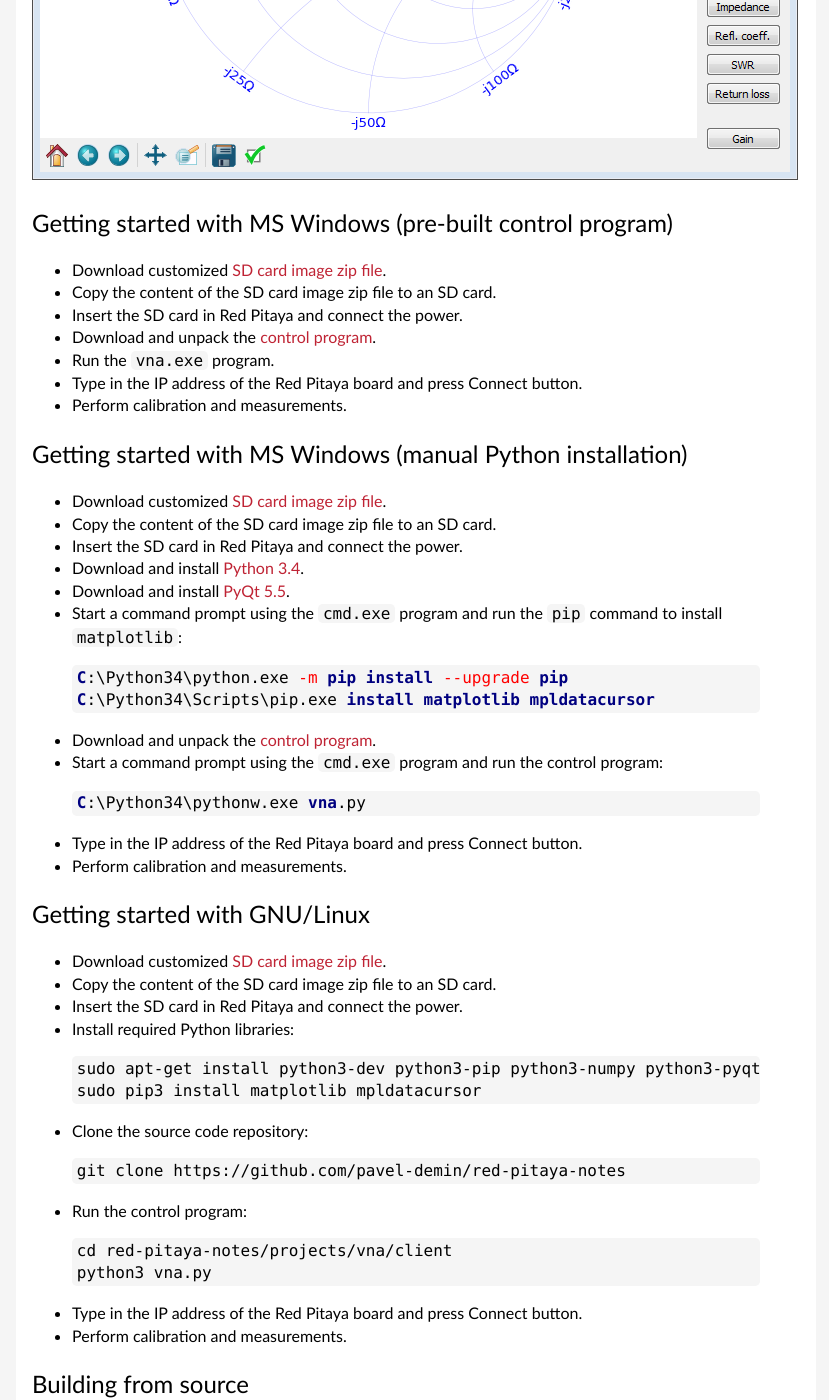
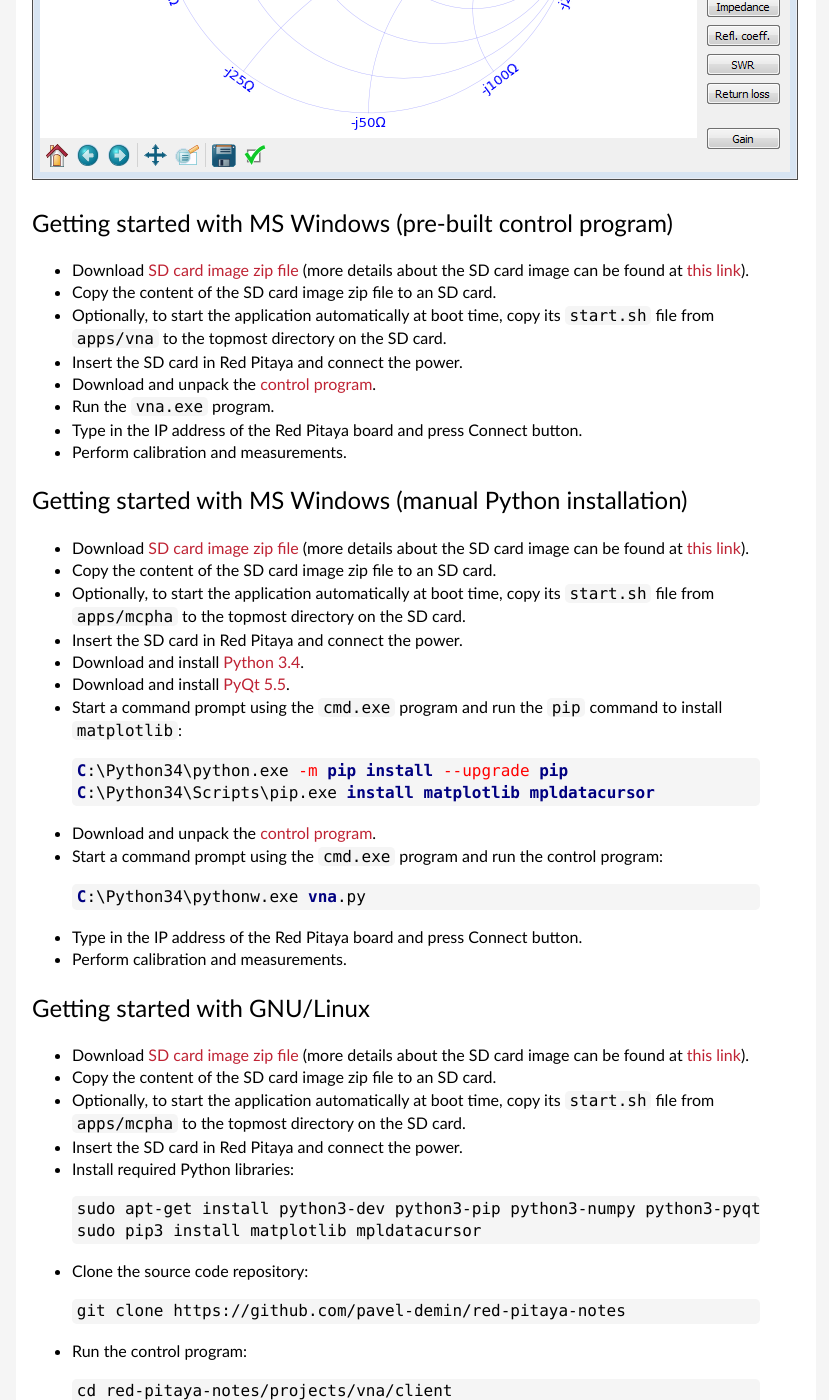
Before and after one commit to pavel-demin/red-pitaya-notes, a Jekyll site: the page built from vna.md, in a window 1280 px wide and 1400 px high, scrolled down 1475 px. Shown: the whole window, without its empty margins (224-1053 px from the left). Built offline with Jekyll 4.4.1, drawn with Linux system fonts in a browser that asks for light colours; some of the changed text lies outside the part shown.

Commit message:
replace ecosystem with alpine in vna

```diff
--- a/vna.md
+++ b/vna.md
@@ -40,8 +40,9 @@
 Getting started with MS Windows (pre-built control program)
 -----
 
- - Download customized [SD card image zip file](https://www.dropbox.com/sh/5fy49wae6xwxa8a/AACaGYcNoWFKjqUksq8rAod-a/vna/ecosystem-0.95-1-6deb253-vna.zip?dl=1).
+ - Download [SD card image zip file]({{ site.release-image }}) (more details about the SD card image can be found at [this link]({{ "/alpine/" | prepend: site.baseurl }})).
  - Copy the content of the SD card image zip file to an SD card.
+ - Optionally, to start the application automatically at boot time, copy its `start.sh` file from `apps/vna` to the topmost directory on the SD card.
  - Insert the SD card in Red Pitaya and connect the power.
  - Download and unpack the [control program](https://www.dropbox.com/sh/5fy49wae6xwxa8a/AACxA0DwC627fdsD9NH8mJPta/vna/vna-win32-20170819.zip?dl=1).
  - Run the `vna.exe` program.
@@ -51,8 +52,9 @@
 Getting started with MS Windows (manual Python installation)
 -----
 
- - Download customized [SD card image zip file](https://www.dropbox.com/sh/5fy49wae6xwxa8a/AACaGYcNoWFKjqUksq8rAod-a/vna/ecosystem-0.95-1-6deb253-vna.zip?dl=1).
+ - Download [SD card image zip file]({{ site.release-image }}) (more details about the SD card image can be found at [this link]({{ "/alpine/" | prepend: site.baseurl }})).
  - Copy the content of the SD card image zip file to an SD card.
+ - Optionally, to start the application automatically at boot time, copy its `start.sh` file from `apps/mcpha` to the topmost directory on the SD card.
  - Insert the SD card in Red Pitaya and connect the power.
  - Download and install [Python 3.4](https://www.python.org/ftp/python/3.4.4/python-3.4.4.msi).
  - Download and install [PyQt 5.5](http://download.sourceforge.net/project/pyqt/PyQt5/PyQt-5.5.1/PyQt5-5.5.1-gpl-Py3.4-Qt5.5.1-x32.exe).
@@ -72,8 +74,9 @@
 Getting started with GNU/Linux
 -----
 
- - Download customized [SD card image zip file](https://www.dropbox.com/sh/5fy49wae6xwxa8a/AACaGYcNoWFKjqUksq8rAod-a/vna/ecosystem-0.95-1-6deb253-vna.zip?dl=1).
+ - Download [SD card image zip file]({{ site.release-image }}) (more details about the SD card image can be found at [this link]({{ "/alpine/" | prepend: site.baseurl }})).
  - Copy the content of the SD card image zip file to an SD card.
+ - Optionally, to start the application automatically at boot time, copy its `start.sh` file from `apps/mcpha` to the topmost directory on the SD card.
  - Insert the SD card in Red Pitaya and connect the power.
  - Install required Python libraries:
 {% highlight bash %}
```
Also changed, not shown: other parts of vna.md (+2 -2 lines).
